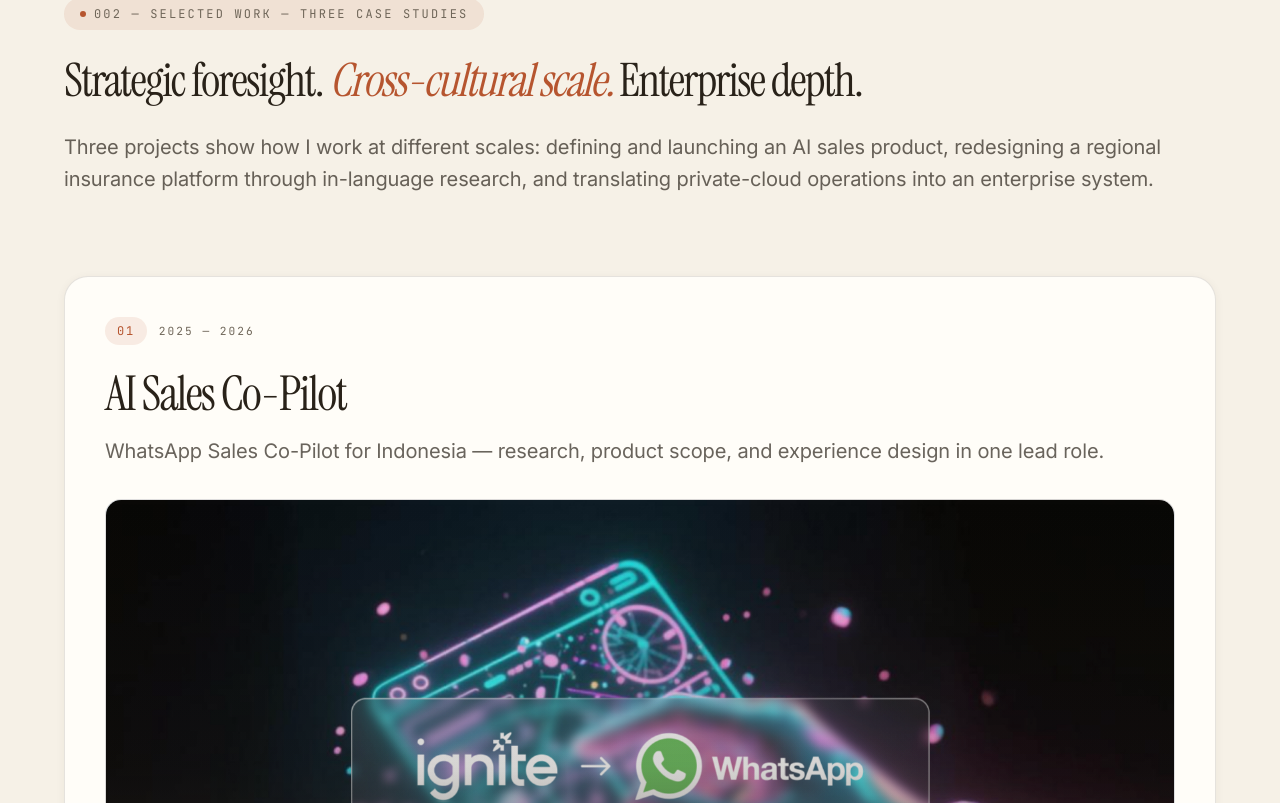
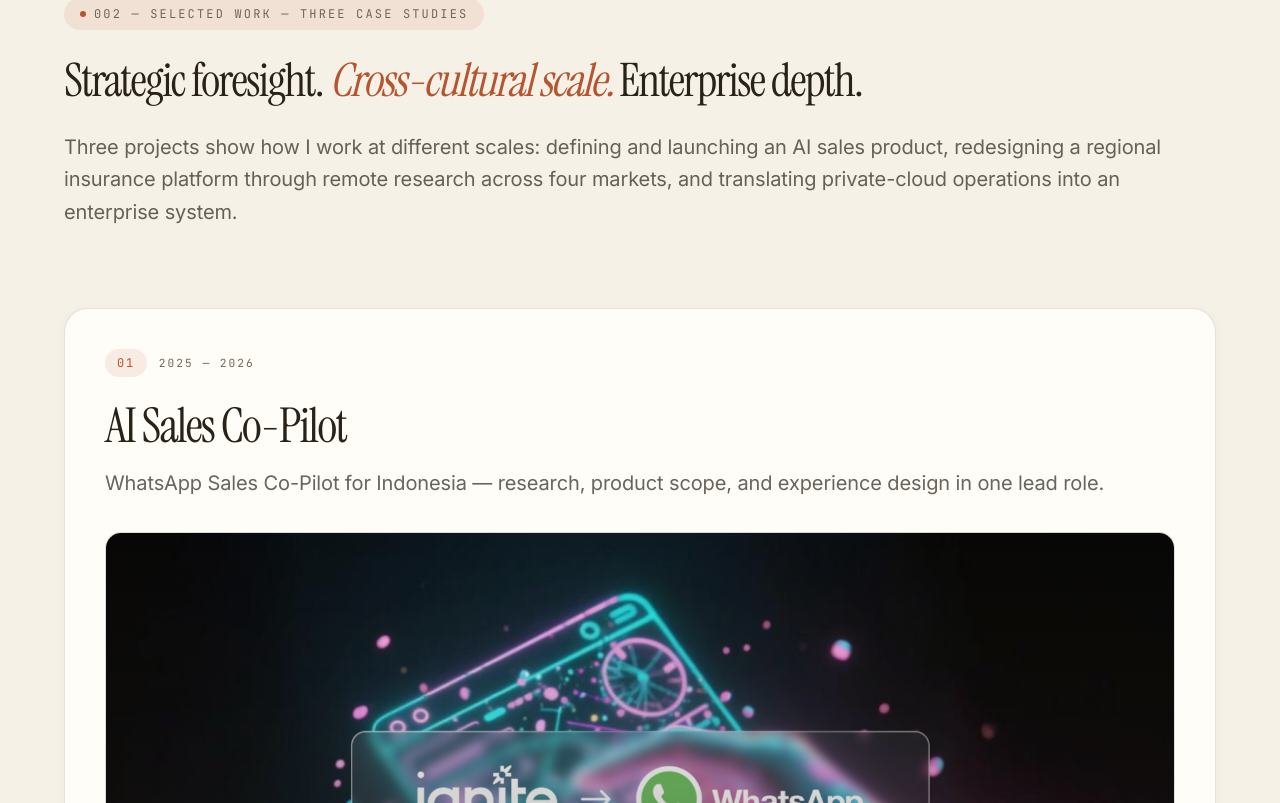
Before and after one commit to designerliangyue/portfolio2026, a Next.js app: page / in a window 1280 px wide. Shown: the part 1077-1880 px from the top of the page. Built offline with nearby package versions, Linux system fonts and the light colour scheme.

Commit message:
Clarify portfolio research and earlier work copy

```diff
--- a/content/i18n/en.ts
+++ b/content/i18n/en.ts
@@ -32,7 +32,7 @@
     workTitle: ["Strategic foresight.", "Cross-cultural scale.", "Enterprise depth."],
     workSerif: ["Cross-cultural scale."],
     workLede:
-      "Three projects show how I work at different scales: defining and launching an AI sales product, redesigning a regional insurance platform through in-language research, and translating private-cloud operations into an enterprise system.",
+      "Three projects show how I work at different scales: defining and launching an AI sales product, redesigning a regional insurance platform through remote research across four markets, and translating private-cloud operations into an enterprise system.",
     aboutLabel: "About",
     aboutTitle: [
       "A results-focused designer who merges reliability with",
--- a/content/i18n/zh.ts
+++ b/content/i18n/zh.ts
@@ -34,7 +34,7 @@
     workTitle: ["战略前瞻。", "跨文化规模。", "企业级深度。"],
     workSerif: ["跨文化规模。"],
     workLede:
-      "三个项目展示了我在不同尺度下的工作方式：定义并上线 AI 销售产品，以本地语言研究重构区域保险平台，以及把私有云运维任务转译成企业级产品系统。",
+      "三个项目展示了我在不同尺度下的工作方式：定义并上线 AI 销售产品，通过覆盖四个市场的远程研究重构区域保险平台，以及把私有云运维任务转译成企业级产品系统。",
     aboutLabel: "关于",
     aboutTitle: [
       "一位以结果为导向的设计师——在可靠性与",
--- a/content/more-work.ts
+++ b/content/more-work.ts
@@ -24,7 +24,7 @@
 const en: MoreWorkContent = {
   label: "More work",
   title: "Further projects, in brief",
-  lede: "Selected earlier work presented as concise case summaries, with the evidence boundary stated on each page.",
+  lede: "Selected earlier work presented as concise case summaries — spanning multi-stakeholder SaaS, mobile apps, enterprise dashboards, and websites.",
   cta: "View case",
   items: [
     {
@@ -53,7 +53,7 @@
 const zh: MoreWorkContent = {
   label: "更多作品",
   title: "其他项目一览",
-  lede: "精选早期项目以精简案例呈现，并在每个页面说明现有证据边界。",
+  lede: "精选早期项目以精简案例呈现，覆盖多角色 SaaS、移动应用、企业后台与网站。",
   cta: "查看案例",
   items: [
     {
```
